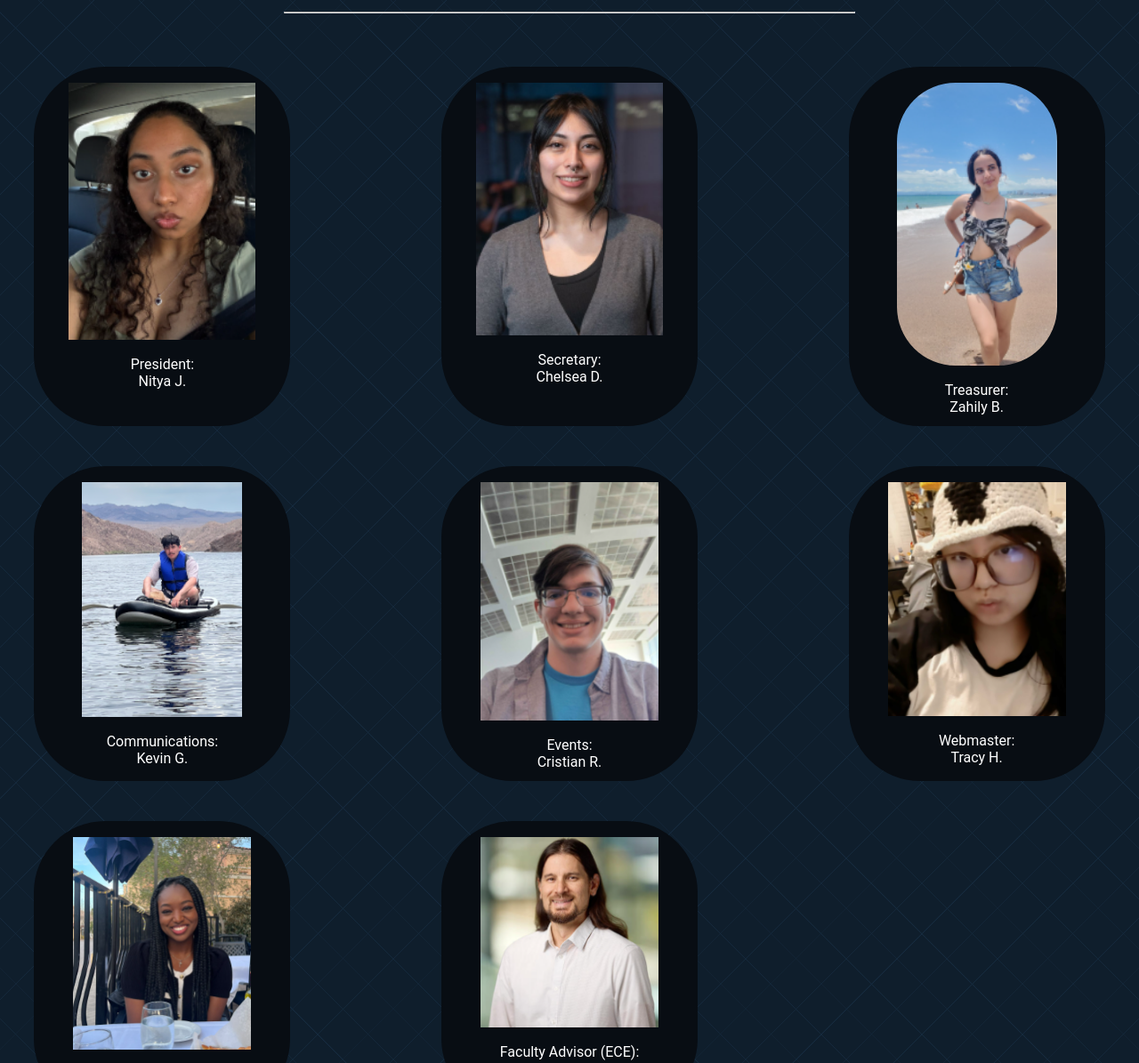
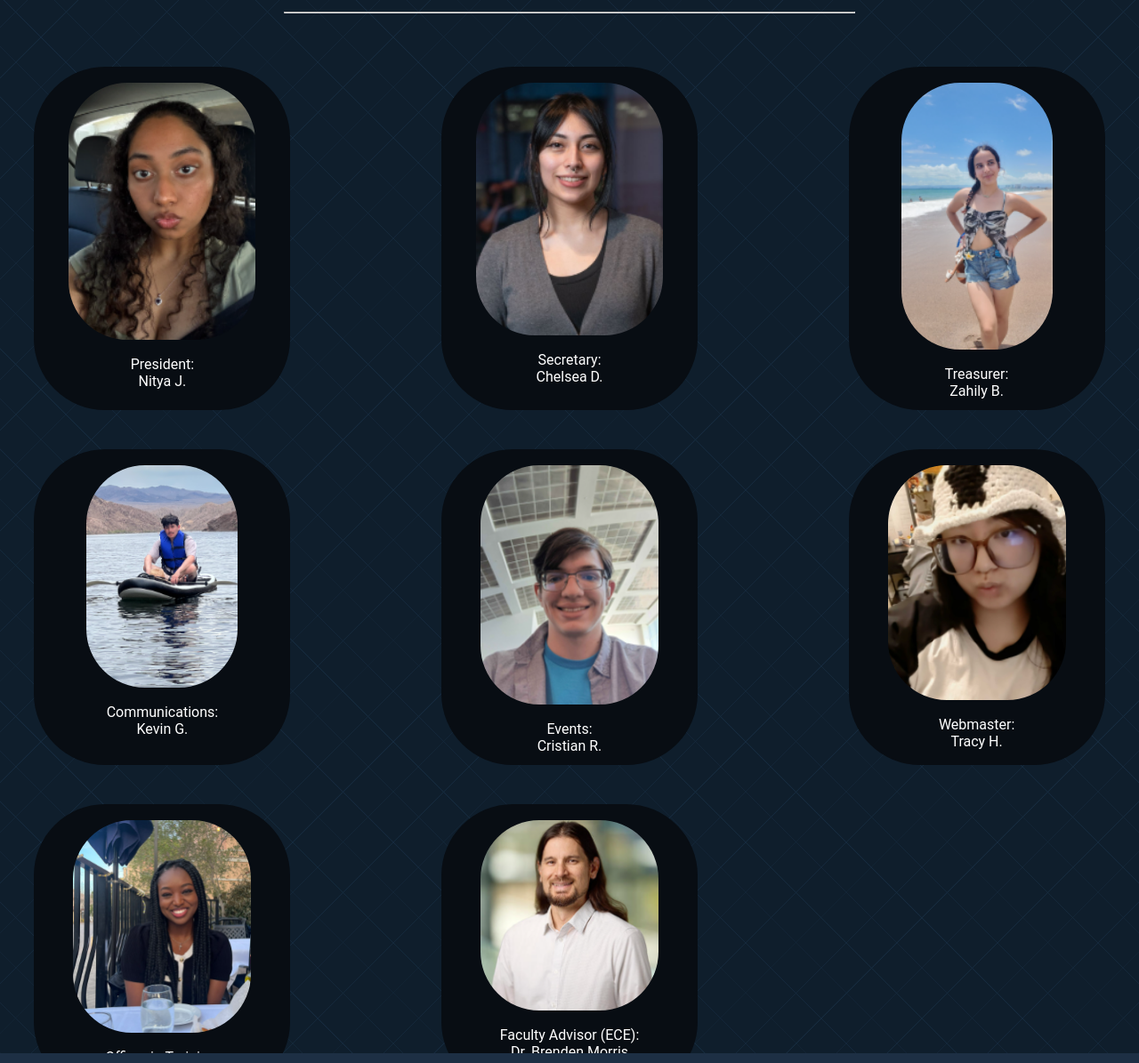
Before and after one commit to IEEE-UNLV/IEEE-UNLV-Website, a website: page contact.html in a window 1280 px wide. Shown: the part 1449-2644 px from the top of the page at 89% size. Drawn offline with Linux system fonts and the light colour scheme.

Commit message:
Fixing Officers

```diff
--- a/contact.html
+++ b/contact.html
@@ -70,42 +70,42 @@
             <hr>
         <section id="officers">
             <div id="officerBox">
-                <img src="/images/Nitya_Fall_25.png" alt="officerAvatar" width="210px" border-radius="50%">
+                <img src="/images/Nitya_Fall_25.png" alt="officerAvatar" width="210px" style = "border-radius: 80px">
                 <p>President:</p>
                 <p> Nitya J.</p>
             </div>
             <div id="officerBox">
-                <img src="/images/Chelsea_Fall_25.png" alt="officerAvatar" width="210px" border-radius="50%">
+                <img src="/images/Chelsea_Fall_25.png" alt="officerAvatar" width="210px" style = "border-radius: 80px">
                 <p>Secretary:</p>
                 <p>Chelsea D.</p>
             </div>
             <div id="officerBox">
-                <img src="/images/Zahily_Fall_25.png" alt="officerAvatar" width="180px" style = "border-radius: 80px">
+                <img src="/images/Zahily_Fall_25.png" alt="officerAvatar" width="170px" style = "border-radius: 80px">
                 <p>Treasurer:</p>
                 <p>Zahily B.</p>
             </div>
             <div id="officerBox">
-                <img src="/images/Kevin_Fall_25.png" alt="officerAvatar" width="180px" style = "border-radius: 80x">
+                <img src="/images/Kevin_Fall_25.png" alt="officerAvatar" width="170px" style = "border-radius: 80px">
                 <p>Communications:</p>
                 <p>Kevin G.</p>
             </div>
                 <div id="officerBox">
-                <img src="/images/Cristian_Fall_25.png" alt="officerAvatar" width="200px" style = "border-radius: 80x">
+                <img src="/images/Cristian_Fall_25.png" alt="officerAvatar" width="200px" style = "border-radius: 80px">
                 <p>Events:</p>
                 <p>Cristian R.</p>
             </div>
             <div id="officerBox">
-                <img src="/images/Tracy_Fall_25.png" alt="officerAvatar" width="200px" style = "border-radius: 80x">
+                <img src="/images/Tracy_Fall_25.png" alt="officerAvatar" width="200px" style = "border-radius: 80px">
                 <p>Webmaster:</p>
                 <p>Tracy H.</p>
             </div>
             <div id="officerBox">
-                <img src="/images/Torry_Fall_25.png" alt="officerAvatar" width="200px" style = "border-radius: 80x">
+                <img src="/images/Torry_Fall_25.png" alt="officerAvatar" width="200px" style = "border-radius: 80px">
                 <p>Officer in Training:</p>
                 <p>Torry T.</p>
             </div>
             <div id="officerBox">
-                <img src="/images/Dr.Morris_Fall_25.png" alt="officerAvatar" width="200px" style = "border-radius: 80x">
+                <img src="/images/Dr.Morris_Fall_25.png" alt="officerAvatar" width="200px" style = "border-radius: 80px">
                 <p>Faculty Advisor (ECE):</p>
                 <p>Dr. Brenden Morris</p>
             </div>
```
